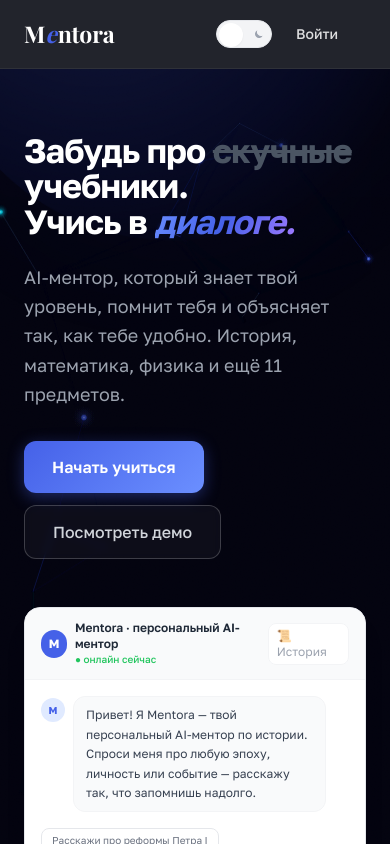
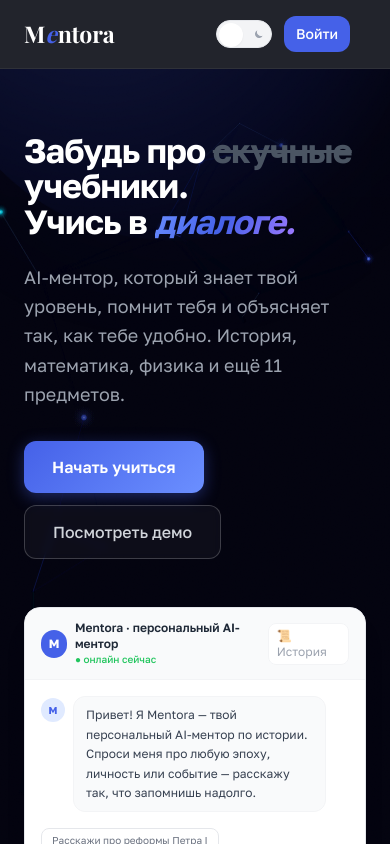
Before and after one commit to unrebay/mentora, a Next.js app: page / in a window 390 px wide. Shown: the top 844 px of the page. Built offline with nearby package versions, Linux system fonts and the light colour scheme; no server answers.

Commit message:
Mobile nav: keep blue button, change text to Войти on mobile

```diff
--- a/src/components/LandingNav.tsx
+++ b/src/components/LandingNav.tsx
@@ -52,13 +52,6 @@ export default function LandingNav() {
           <ThemeToggle />
           <Link
             href="/auth"
-            className="inline-flex px-3 py-2 sm:hidden text-sm font-medium rounded-xl transition-colors duration-300"
-            style={{ color: isDark ? "rgba(255,255,255,0.85)" : "var(--text-secondary)" }}
-          >
-            Войти
-          </Link>
-          <Link
-            href="/auth"
             className="hidden sm:inline px-4 py-2 text-sm font-medium transition-colors duration-300"
             style={{ color: isDark ? "rgba(255,255,255,0.55)" : "var(--text-secondary)" }}
           >
@@ -66,9 +59,10 @@ export default function LandingNav() {
           </Link>
           <Link
             href="/auth"
-            className="hidden sm:inline-flex px-5 py-2.5 bg-brand-600 text-white text-sm font-medium rounded-xl hover:bg-brand-700 transition-colors"
+            className="inline-flex px-3 py-2 sm:px-5 sm:py-2.5 bg-brand-600 text-white text-sm font-medium rounded-xl hover:bg-brand-700 transition-colors"
           >
-            Попробовать бесплатно
+            <span className="hidden sm:inline">Попробовать бесплатно</span>
+            <span className="sm:hidden">Войти</span>
           </Link>
         </div>
       </div>
```
